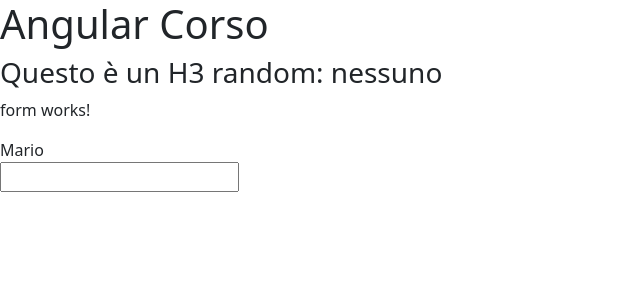
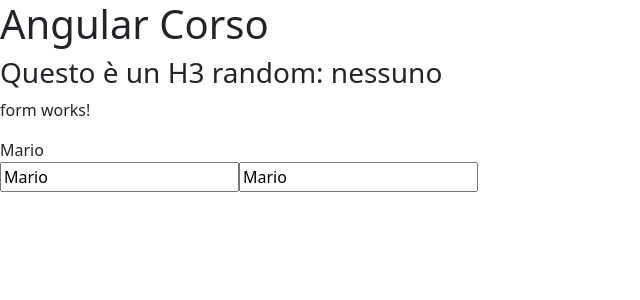
Before and after one commit to ironmanromeo/angular-corso, an Angular app: page / in a window 1280 px wide. Shown: the top 300 px of the page, without its empty margins (0-640 px from the left). Built offline with nearby package versions, Linux system fonts and the light colour scheme.

Commit message:
form bidirezionale

```diff
--- a/src/app/form/form.component.html
+++ b/src/app/form/form.component.html
@@ -1,4 +1,11 @@
 <p>form works!</p>
 
 <div >{{ nome }}</div>
-<input type="text" (input)="onInserito($event)">
+<input type="text"
+(input)="onInserito($event)"
+[value]="nome"
+>
+<input type="text"
+(input)="onInserito($event)"
+[value]="nome"
+>
```
